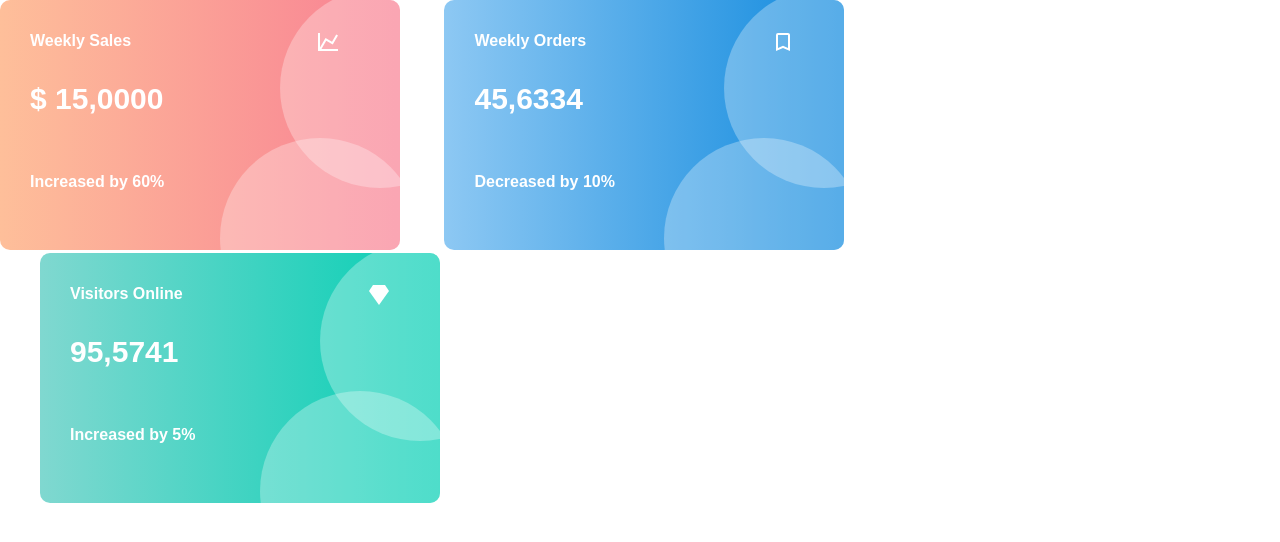
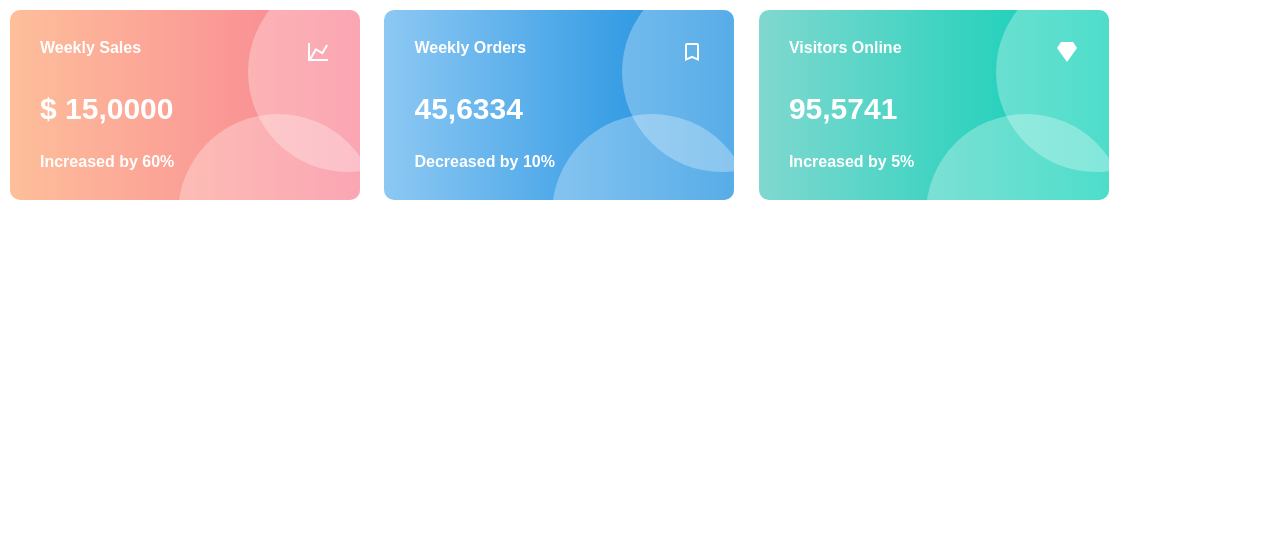
Before and after one commit to DenisKostyukov/card-practice, a plain HTML site: page index.html in a window 1280 px wide. Drawn offline with Linux system fonts and the light colour scheme.

Commit message:
fixed card

```diff
--- a/assets/css/style.css
+++ b/assets/css/style.css
@@ -15,8 +15,8 @@ body {
 .block {
   display: inline-block;
   position: relative;
-  width: 400px;
-  height: 250px;
+  width: 350px;
+  margin: 10px;
   border-radius: 10px;
   overflow: hidden;
 }
@@ -36,10 +36,6 @@ body {
   background: linear-gradient(90deg, rgba(128, 216, 208, 1) 0%, rgba(4, 207, 180, 1) 100%);
 }
 
-.block+.block {
-  margin-left: 40px;
-}
-
 .content-wrapper {
   padding: 30px;
 }
@@ -53,14 +49,14 @@ body {
 .title-icon {
   display: inline-block;
 }
-
-.title-icon {
-  margin-left: 180px;
+.title{
+  display: flex;
+  justify-content: space-between;
 }
 
 .price {
   font-size: 30px;
-  margin: 30px 0 60px;
+  margin: 30px 0 ;
 }
 
 .change-percent {
@@ -79,13 +75,13 @@ body {
 }
 
 .block::after {
-  top: -5%;
-  right: -20%;
+  top: -20%;
+  right: -25%;
 
 }
 
 .block::before {
-  bottom: -35%;
+  bottom: -60%;
   right: -5%;
 }
 
@@ -96,9 +92,9 @@ body {
 }
 
 .block:hover::after {
-  top: -100%;
+  top: -120%;
 }
 
 .block:hover::before {
-  bottom: -100%;
+  bottom: -120%;
 }
--- a/index.html
+++ b/index.html
@@ -16,9 +16,7 @@
       <div class="content-wrapper">
         <div class="title">
           <h1 class="title-text">weekly sales</h1>
-          <div class="title-icon">
-            <img src="./assets/image/chart-line.svg" alt="chart">
-          </div>
+          <img class="title-icon" src="./assets/image/chart-line.svg" alt="chart">
         </div>
         <p class="price">$ 15,0000</p>
         <p class="change-percent">Increased by 60%</p>
@@ -28,9 +26,7 @@
       <div class="content-wrapper">
         <div class="title">
           <h1 class="title-text">weekly orders</h1>
-          <div class="title-icon">
-            <img src="./assets/image/bookmark-outline.svg" alt="bookmark">
-          </div>
+          <img class="title-icon" src="./assets/image/bookmark-outline.svg" alt="bookmark">
         </div>
         <p class="price">45,6334</p>
         <p class="change-percent">Decreased by 10%</p>
@@ -40,9 +36,7 @@
       <div class="content-wrapper">
         <div class="title">
           <h1 class="title-text">visitors online</h1>
-          <div class="title-icon">
-            <img src="./assets/image/diamond.svg" alt="diamond">
-          </div>
+          <img class="title-icon" src="./assets/image/diamond.svg" alt="diamond">
         </div>
         <p class="price">95,5741</p>
         <p class="change-percent">Increased by 5%</p>
```
